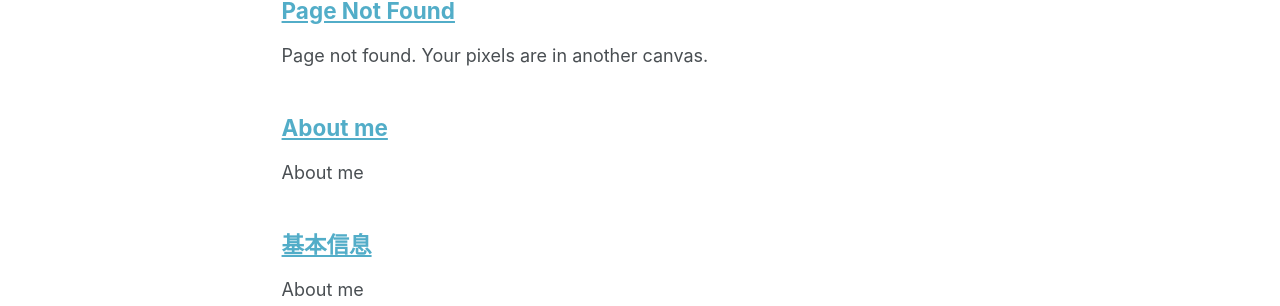
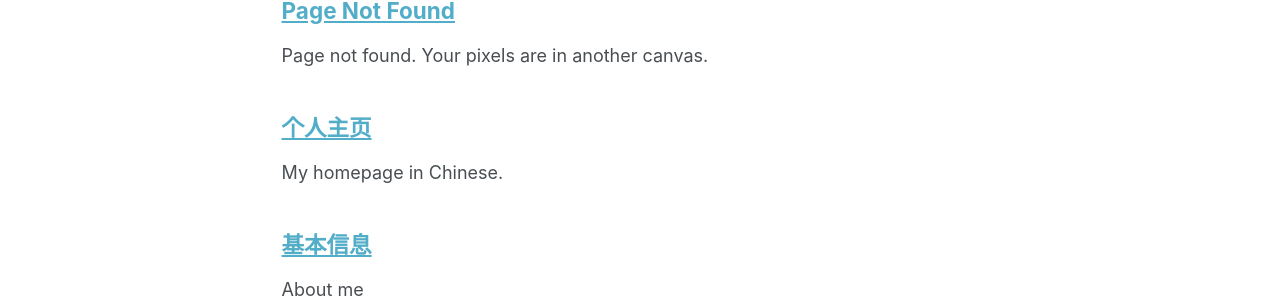
Before and after one commit to jugechengzi/WeiLiu.github.io, a Jekyll site: the page built from _pages/page-archive.html, in a window 1280 px wide. Shown: the part 194-500 px from the top of the page. Built offline with Jekyll 4.4.1, drawn with Linux system fonts in a browser that asks for light colours.

Commit message:
Update English_page.md

```diff
--- a/_pages/English_page.md
+++ b/_pages/English_page.md
@@ -1,11 +1,8 @@
 ---
-permalink: /English/
-title: "About me"
-excerpt: "About me"
+title: "个人主页"
+permalink: /chinese/
 author_profile: true
-redirect_from:
-  - /about/
-  - /about.html
+excerpt: "My homepage in Chinese."
 ---
 
 
```
